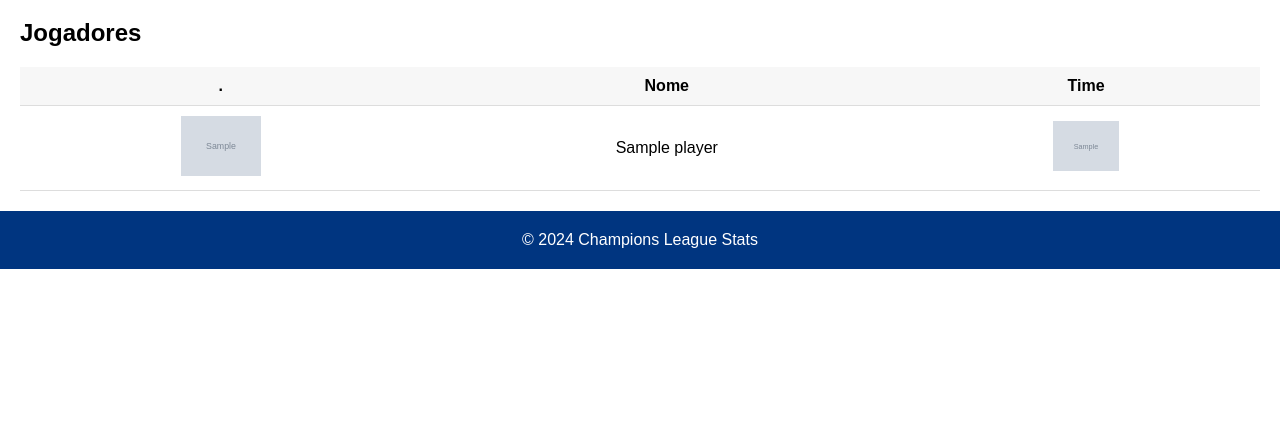
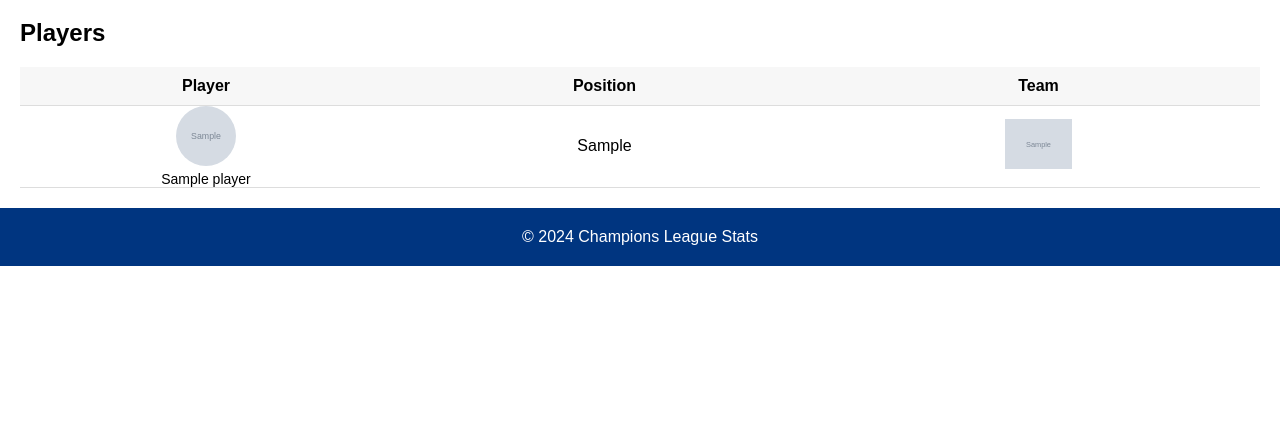
Before and after one commit to orodrigobezerra/champions-stats-2025, a Django app: page /players/ in a window 1280 px wide. Shown: the part 165-592 px from the top of the page. Run offline with Django 4.2, Linux system fonts and the light colour scheme; tables that the repository leaves empty hold one stand-in row (values such as "Sample post"); grey boxes marked "Sample" are stand-in pictures.

Commit message:
Ajustes tabela de jogadores

```diff
--- a/champions_stats/static/css/style.css
+++ b/champions_stats/static/css/style.css
@@ -103,6 +103,37 @@ table th {
   background-color: #f7f7f7;
 }
 
+.player-table {
+  text-align: center;
+  vertical-align: middle;
+  padding: 0;
+  width: 30%;
+}
+
+.player-info {
+  display: flex;
+  flex-direction: column;
+  align-items: center;
+  justify-content: center;
+  text-align: center;
+
+}
+
+
+.player-image {
+  height: 60px;
+  width: 60px;
+  border-radius: 50%;
+  object-fit: cover;
+  margin-bottom: 5px;
+}
+
+.player-name {
+  font-size: 14px;
+  margin: 0;
+  text-align: center;
+}
+
 footer {
   background-color: #003580;
   color: white;
--- a/champions_stats/templates/champions_stats/base.html
+++ b/champions_stats/templates/champions_stats/base.html
@@ -18,8 +18,8 @@
             </a>
             <div class="header-text">
                 <a href="{% url 'home' %}">Home</a>
-                <a href="{% url 'teams' %}">Times</a>
-                <a href="{% url 'players' %}">Jogadores</a>
+                <a href="{% url 'teams' %}">Teams</a>
+                <a href="{% url 'players' %}">Players</a>
             </div>
             <div>
                 <audio id="background-music" loop>
--- a/champions_stats/templates/champions_stats/players.html
+++ b/champions_stats/templates/champions_stats/players.html
@@ -3,26 +3,26 @@
 
 {% block content %}
 <div class="players">
-    <h2>Jogadores</h2>
+    <h2>Players</h2>
             <table>
                 <thead>
                     <tr>
-                        <th>.</th>
-                        <th>Nome</th>
-                        <th>Time</th>
+                        <th>Player</th>
+                        <th>Position</th>
+                        <th>Team</th>
                     </tr>
                 </thead>
                 <tbody>
                     {% for player in players %}
                         <tr>
-                            <td>
-                                {% if player.player_image %}
-                                    <img src="{{ player.player_image }}" alt="{{ player.player_name }} image" style="height: 60px;">
-                                {% else %}
-                                    <img src="{% static 'images/generic-head.jpg' %}" alt="{{ player.player_name }} image" style="height: 50px;">
-                                {% endif %}
+                            <td class="player-table">
+                                <div class="player-info">
+                                    <img src="{{ player.player_image }}"
+                                         alt="{{ player.player_name }} image" class="player-image">
+                                    <span class="player-name">{{ player.player_name }}</span>
+                                </div>
                             </td>
-                            <td>{{ player.player_name }}</td>
+                            <td>{{ player.field_position }}</td>
                             <td>
                                 {% if player.id_team.logo %}
                                     <img src="{{ player.id_team.logo }}" alt="Logo do {{ player.team_name }}" style="height: 50px;">
```
Also changed, not shown: champions_stats/templates/champions_stats/teams.html (+4 -4 lines).
